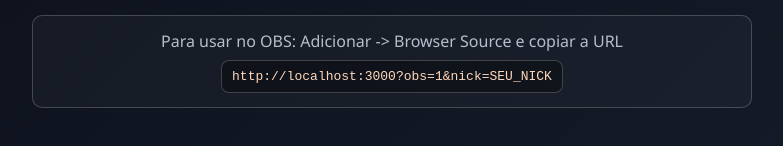
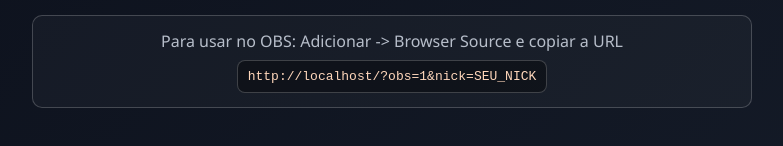
Before and after one commit to Chrissss30/faceit-obs-widget, a React (Vite) app in the folder client/: page / in a window 1280 px wide. Shown: the part 378-524 px from the top of the page, without its empty margins (248-1031 px from the left). Built offline with nearby package versions, Linux system fonts and the light colour scheme; no server answers; a web font is replaced by a local one.

Commit message:
link arrumado??

```diff
--- a/client/src/App.jsx
+++ b/client/src/App.jsx
@@ -33,6 +33,9 @@ function App() {
   const API_URL =
     import.meta.env.VITE_API_URL ||
     (window.location.hostname === 'localhost' ? 'http://localhost:3001' : '');
+  const obsBaseUrl = `${window.location.origin}${window.location.pathname}`;
+  const obsNick = nickname.trim() || 'SEU_NICK';
+  const obsUrlExample = `${obsBaseUrl}?obs=1&nick=${encodeURIComponent(obsNick)}`;
 
   const inferLevelFromElo = (eloValue) => {
     const elo = Number(eloValue);
@@ -205,9 +208,7 @@ function App() {
       {!isObsMode && (
         <div className="info-section">
           <p>Para usar no OBS: Adicionar -&gt; Browser Source e copiar a URL</p>
-          <code className="url-example">
-            http://localhost:3000?obs=1&amp;nick={nickname || 'SEU_NICK'}
-          </code>
+          <code className="url-example">{obsUrlExample}</code>
         </div>
       )}
     </div>
```
